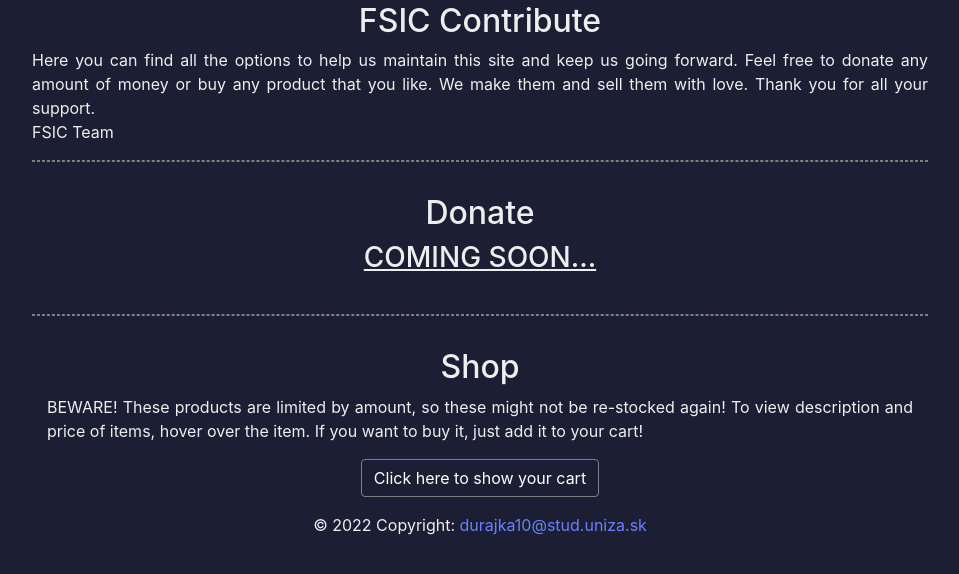
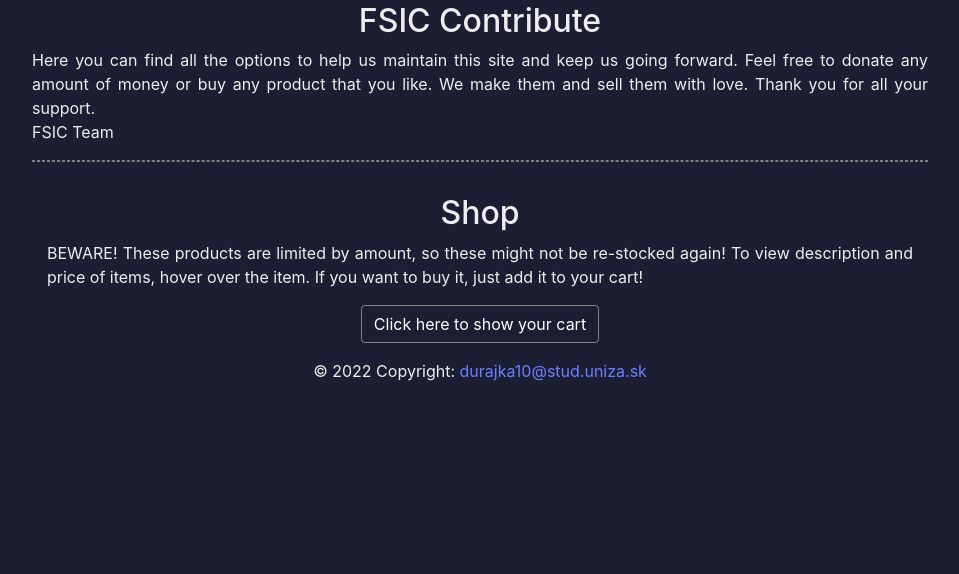
Before and after one commit to roman-durajka/vaii-semestralka, a Django app: template playground/templates/contribute.html in a window 1280 px wide. Shown: the part 198-772 px from the top of the page, without its empty margins (160-1119 px from the left). Run offline with Django 3.2, Linux system fonts and the light colour scheme; the template is opened without the code that fills it, so the values that code supplies are empty.

Commit message:
esthetical changes

```diff
--- a/feedback/templates/results.html
+++ b/feedback/templates/results.html
@@ -5,7 +5,7 @@
 {% block content %}
     <h1 class="text-center">Feedback results</h1>
     <div id="paginate"></div>
-    <div class="results">
+    <div class="results text-center">
         <script>
             let CSRF_TOKEN = '{{ csrf_token }}';
         </script>
--- a/playground/templates/contribute.html
+++ b/playground/templates/contribute.html
@@ -13,14 +13,14 @@
 
     <hr class="separate">
 
-    <div class="gap"></div>
-    <div class="container-fluid">
-        <h2 class="text-center">Donate</h2>
-        <h3 class="text-center"><u>COMING SOON...</u></h3>
-    </div>
-    <div class="gap"></div>
-
-    <hr class="separate">
+{#    <div class="gap"></div>#}
+{#    <div class="container-fluid">#}
+{#        <h2 class="text-center">Donate</h2>#}
+{#        <h3 class="text-center"><u>COMING SOON...</u></h3>#}
+{#    </div>#}
+{#    <div class="gap"></div>#}
+{##}
+{#    <hr class="separate">#}
 
     <div class="gap"></div>
     <div class="container-fluid">
--- a/shop/views.py
+++ b/shop/views.py
@@ -60,7 +60,7 @@ def update_quantity(request):
     element_id = request.POST.get("id")
     value = request.POST.get("value")
     str_id = "".join([s for s in element_id if s.isdigit()])
-    request.session["cart"][str_id]["quantity"] = value
+    request.session["cart"][str_id]["quantity"] = int(value)
     request.session.modified = True
 
     return HttpResponse(status=200)
```
